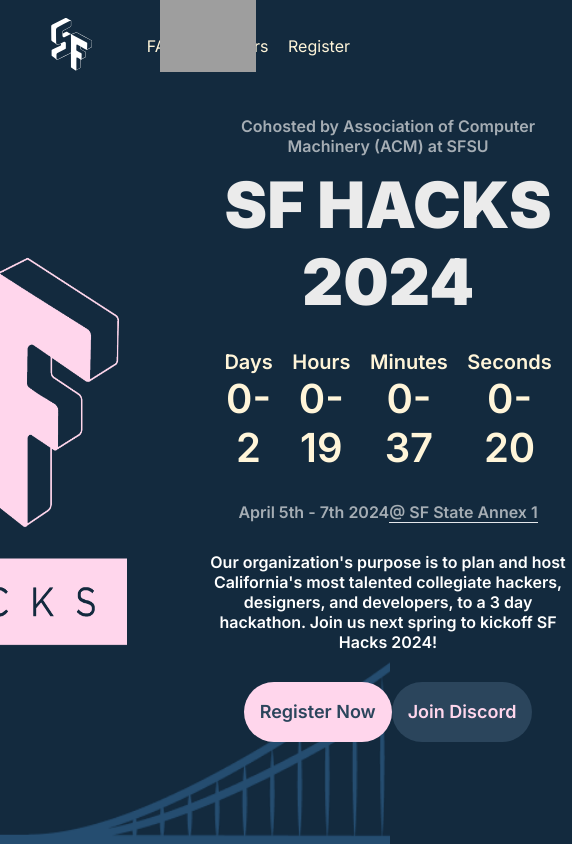
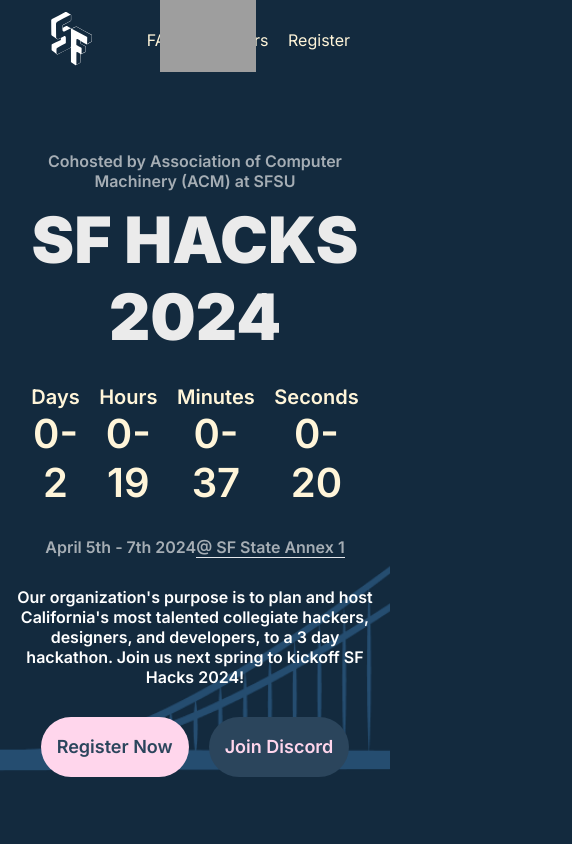
Before and after one commit to SF-Hacks-at-SFSU/SFHacks2024, a Next.js app: page / in a window 390 px wide. Shown: the top 844 px of the page, 572 px wide, since content can reach past the window. Built offline with nearby package versions, Linux system fonts and the light colour scheme; grey boxes are pictures that could not be loaded.

Commit message:
made home page mobile friendly

```diff
--- a/src/app/page.jsx
+++ b/src/app/page.jsx
@@ -6,8 +6,8 @@
 export default function Home() {
   return (
     <main className='bg-[#254d70]'>
-      <section className="h-[calc(100vh)] bg-sfDarkBlue flex flex-row gap-[10%] justify-center object-cover bg-[url('/brand-assets/background-bridge.png')] bg-cover p-[5%]">
-        <img className="h-[70vh]" src="/brand-assets/purple-logo.png" />
+      <section className="h-[calc(90vh)] items-center bg-sfDarkBlue flex flex-row gap-[10%] justify-center object-cover bg-[url('/brand-assets/background-bridge.png')] bg-cover p-[5%]">
+        <img className="h-[70vh] hidden lg:block" src="/brand-assets/purple-logo.png" />
         <div className="w-[600px] gap-2.5 flex flex-col items-center text-[rgba(245,245,245,0.65)] text-base not-italic font-[550] leading-[normal] text-center">
 
           <p>Cohosted by Association of Computer Machinery (ACM) at SFSU</p>
@@ -29,7 +29,7 @@
             hackathon. Join us next spring to kickoff SF Hacks 2024!
           </p>
 
-          <div className="inline-block flex-row flex-wrap justify-center gap-5 sm:mb-10">
+          <div className="flex flex-row flex-wrap justify-center gap-5 sm:mb-10">
             <a href="https://bit.ly/sfhacks2024-apply" target="_blank">
               <button
                 type="button"
--- a/src/components/navbar.jsx
+++ b/src/components/navbar.jsx
@@ -4,7 +4,7 @@
 const Navbar = () => {
 
     return (
-        <nav className="flex flex-row items-center justify-between h-24 bg-sfDarkBlue">
+        <nav className="flex flex-row items-center justify-between h-[calc(10vh)] bg-sfDarkBlue">
 
             {/* Left side of header */}
             <div className="flex flex-row items-center ml-10">
```
